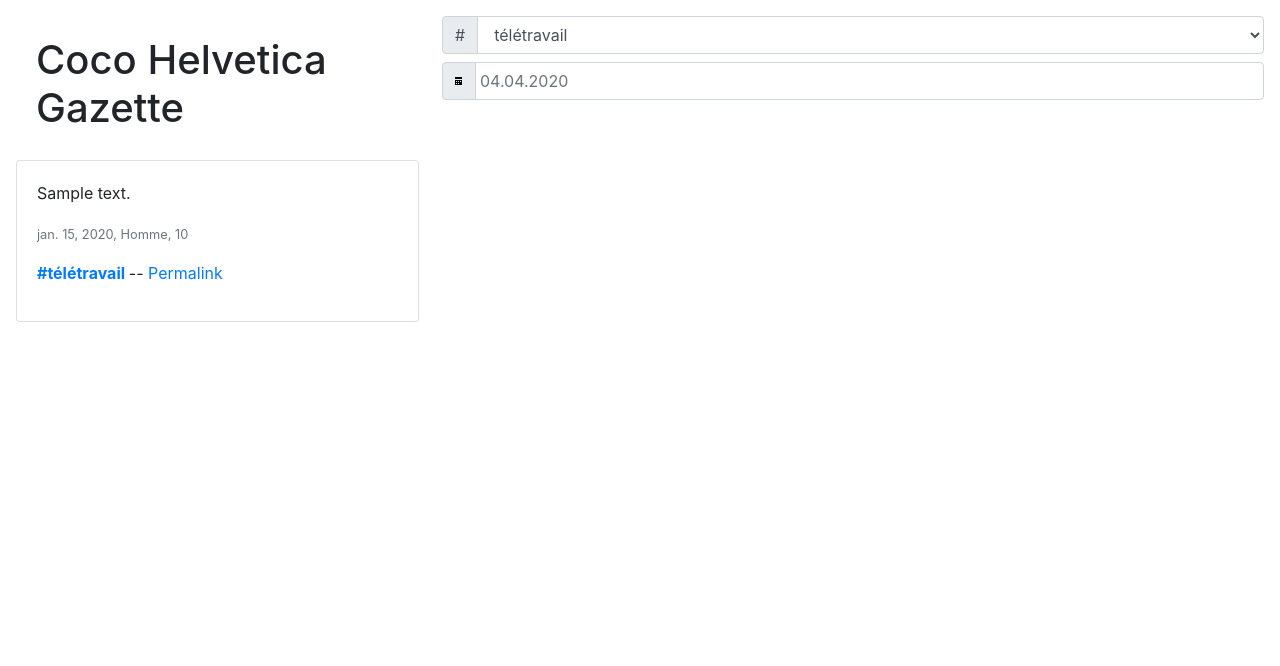
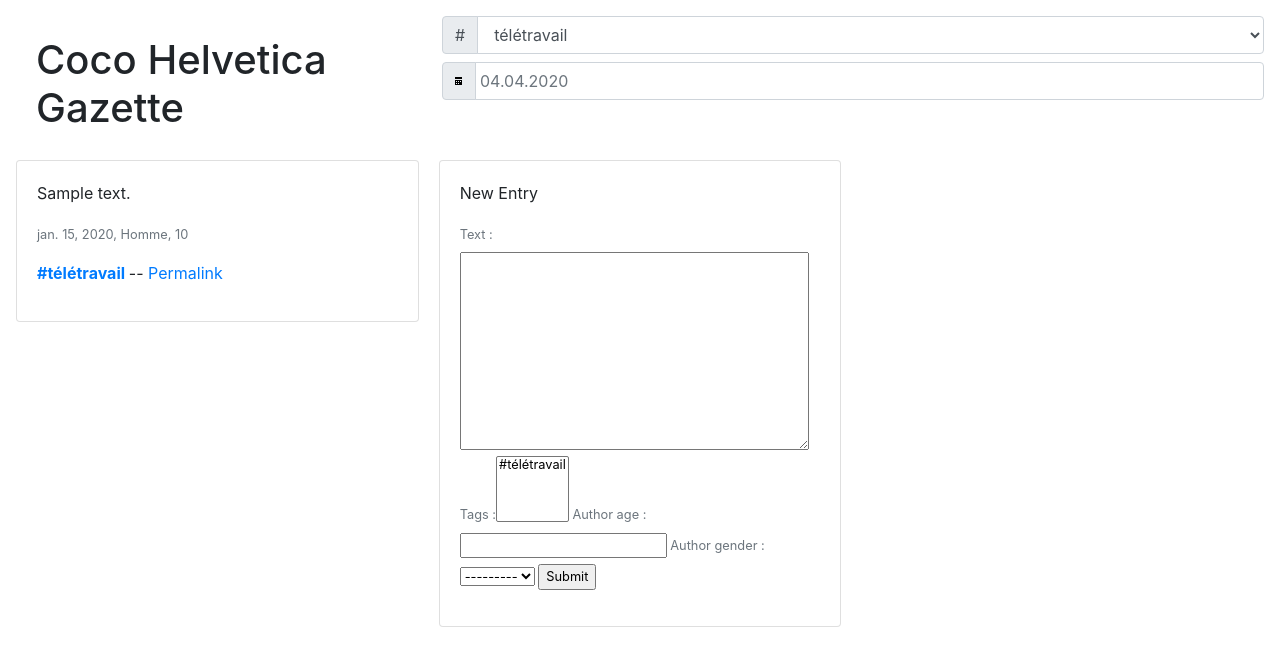
Before and after one commit to thimler/coco-helvetica-gazette, a Django app: page / in a window 1280 px wide. Shown: the top 666 px of the page. Run offline with Django 3.2, Linux system fonts and the light colour scheme; tables that the repository leaves empty hold one stand-in row (values such as "Sample post"); style sheets or scripts are compiled from the project's sources; some libraries are stand-ins or nearby versions.

Commit message:
added submit form to front page

```diff
--- a/django/pages/views.py
+++ b/django/pages/views.py
@@ -1,15 +1,19 @@
 from django.shortcuts import get_object_or_404
 from django.views.generic import ListView, DetailView
 from .models import TextTestimonial, Tag
+from django.forms import modelform_factory
 
 
 class HomePageView(ListView):
     template_name = "pages/home.html"
     model = TextTestimonial
+    fields = ("text", "tags", "author_age", "author_gender")
+    ArticleCreate = modelform_factory(TextTestimonial, fields=fields)
 
     def get_context_data(self, **kwargs):
         context = super().get_context_data(**kwargs)
         context["tags"] = Tag.objects.all()
+        context["ArticleCreate"] = self.ArticleCreate
         return context
 
 
--- a/django/templates/pages/home.html
+++ b/django/templates/pages/home.html
@@ -50,7 +50,24 @@
                 </div>
             </div>
         {% endfor %}
+
+            <div class="card">
+                <div class="card-body">
+                    <p class="card-text">New Entry</p>
+                    <p class="card-text">
+                        <small class="text-muted">
+                            <form action="" method="post">
+                                {% csrf_token %}
+                                {{ ArticleCreate }}
+                                <input type="submit" value="Submit">
+                            </form>
+                        </small>
+                    </p>
+                    </p>
+                </div>
+            </div>
     </div>
+
 
 
 {% endblock %}
```
